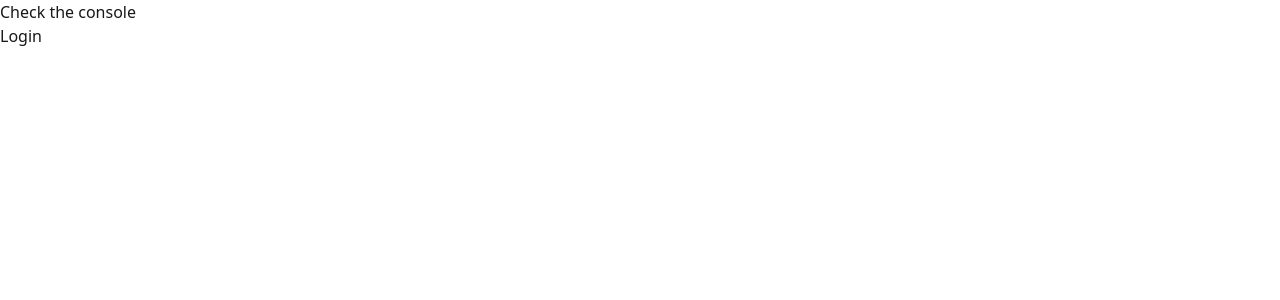
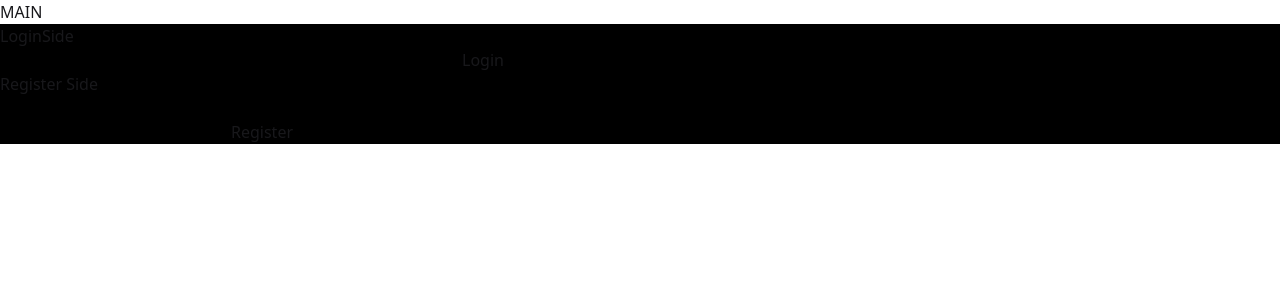
Before and after one commit to WaelAlturi/Chat, a React (Vite) app in the folder client/: page / in a window 1280 px wide. Shown: the top 300 px of the page. Built offline with nearby package versions, Linux system fonts and the light colour scheme; no server answers.

Commit message:
new Update

```diff
--- a/client/src/App.jsx
+++ b/client/src/App.jsx
@@ -1,23 +1,9 @@
-import { useState } from "react";
-import useAuth from "./Store/useAuth.js";
-
+import Login from "./pages/LoginPage";
 function App() {
-  const [email, setEmail] = useState("");
-  const [password, setPassword] = useState("");
-  const { login } = useAuth();
-
-  const handleLogin = () => {
-    const user = {
-      email,
-      password,
-    };
-    login(user);
-  };
-
   return (
     <div>
-      <h1>Check the console</h1>
-      <button onClick={handleLogin}>Login</button>
+      <h1>MAIN</h1>
+      <Login />
     </div>
   );
 }
--- a/client/src/Store/useAuth.js
+++ b/client/src/Store/useAuth.js
@@ -7,8 +7,19 @@ const useAuth = create((set) => ({
     try {
       const result = await axiosInstance.post("/account/signin", data);
       set({ authUser: result.data });
+      debugger;
     } catch (error) {
+      debugger;
       console.error("Login failed:", error.response.data);
+    }
+  },
+  register: async (data) => {
+    try {
+      await axiosInstance.post("/account/signup", data);
+      debugger;
+    } catch (error) {
+      debugger;
+      console.error("Register Failed:", error.response.data);
     }
   },
 }));
--- /dev/null
+++ b/client/src/pages/LoginPage.jsx
@@ -0,0 +1,56 @@
+import { useState } from "react";
+import useAuth from "../Store/useAuth.js";
+
+function SignIn() {
+  const [data, setData] = useState({
+    username: "",
+    email: "",
+    password: "",
+  });
+  const { login, register } = useAuth();
+
+  const handleLogin = () => {
+    login(data);
+  };
+  const handleRegister = () => {
+    register(data);
+  };
+  return (
+    <div className="bg-black h-full w-full justify-center items-center">
+      <div className="h-1/2 w-1/2">
+        <h1>LoginSide</h1>
+        <input
+          className="text-white"
+          type="email"
+          onChange={(e) => setData({ ...data, email: e.target.value })}
+        />
+        <input
+          className="text-white"
+          type="password"
+          onChange={(e) => setData({ ...data, password: e.target.value })}
+        />
+        <button onClick={handleLogin}>Login</button>
+      </div>
+      <div className="h-1/2 w-1/2">
+        <h1>Register Side</h1>
+        <input
+          className="text-white"
+          type="text"
+          onChange={(e) => setData({ ...data, username: e.target.value })}
+        />
+        <input
+          className="text-white"
+          type="email"
+          onChange={(e) => setData({ ...data, email: e.target.value })}
+        />
+        <input
+          className="text-white"
+          type="password"
+          onChange={(e) => setData({ ...data, password: e.target.value })}
+        />
+        <button onClick={handleRegister}>Register</button>
+      </div>
+    </div>
+  );
+}
+export default SignIn;
```
Also changed, not shown: 1 other file (tests, documents, lock files or other folders).
